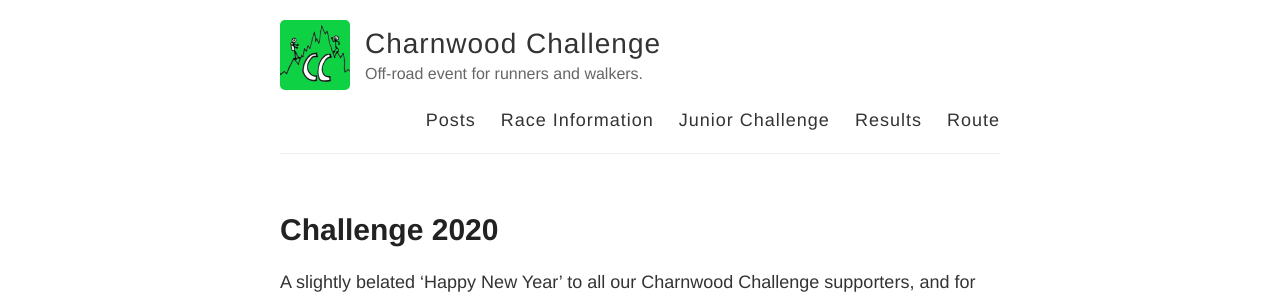
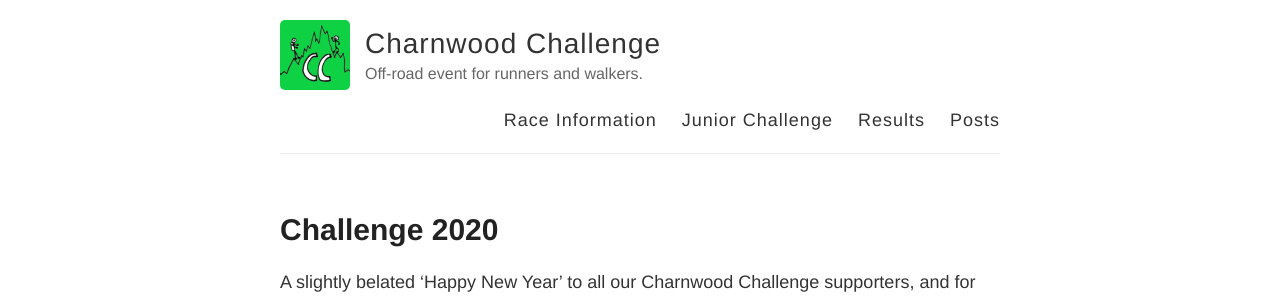
Before and after one commit to Charnwood-Challenge/Charnwood-Challenge.github.io, a Jekyll site: the page built from index.html, in a window 1280 px wide. Shown: the top 298 px of the page. Built offline with Jekyll 4.4.1, drawn with Linux system fonts in a browser that asks for light colours.

Commit message:
Update default.html

```diff
--- a/_layouts/default.html
+++ b/_layouts/default.html
@@ -27,11 +27,10 @@
           </div>
 
           <nav>
-            <a href="{{ site.baseurl }}/">Posts</a>
             <a href="{{ site.baseurl }}/raceinformation">Race Information</a>
             <a href="{{ site.baseurl }}/juniorchallenge">Junior Challenge</a>
             <a href="{{ site.baseurl }}/results">Results</a>
-            <a href="{{ site.baseurl }}/route">Route</a>
+            <a href="{{ site.baseurl }}/">Posts</a>
           </nav>
         </header>
       </div>
```
